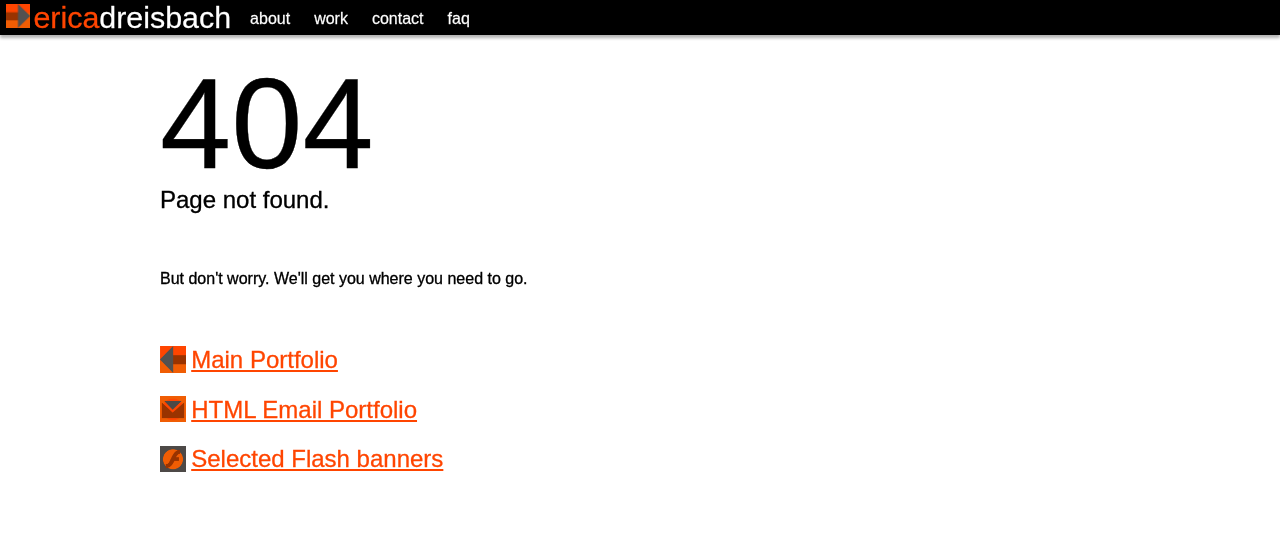
After one commit to ericadreisbachdeveloper/niek, a PHP site: page /404.php in a window 1280 px wide. The commit adds this page. Shown: the top 545 px of the page. Run offline with PHP 8.4, Linux system fonts and the light colour scheme; data that the repository does not hold is empty.

Commit message:
404 page files

```diff
--- /dev/null
+++ b/404.php
@@ -0,0 +1,24 @@
+<?php $bodytype = 'page'; $subtitle = '404 error'; include('header.php'); include('page-nav.php'); ?>
+
+<section>
+ <div class="table padded-cell">
+  <div class="table-cell">
+   <h1 class="xtralarge">404</h1>
+   <h2>Page not found.</h2>
+   <br />
+   <p>But don't worry. We'll get you where you need to go.</p>
+  </div>
+ </div>
+</section>
+
+<section>
+ <div class="table padded-cell">
+  <div class="table-cell middle">
+   <h2><a href="http://www.ericadreisbach.com"><img src="img/logo-50-backwards.png" alt="main portfolio" />Main Portfolio</a></h2>
+   <h2><a href="email-invitation.php"><img src="img/email-portfolio.png" alt="email portfolio" />HTML Email Portfolio</a></h2>
+   <h2><a href="flash.php"><img src="img/flash.png" alt="Flash portfolio" />Selected Flash banners</a></h2>
+  </div><!-- .table-cell.middle -->
+ </div><!-- .table -->
+</section>
+
+<?php include('footer.php'); ?>
--- a/css/styles.css
+++ b/css/styles.css
@@ -102,6 +102,11 @@ a:hover, input:hover, .workbox a img:hover, .email-nav:hover {
 	font-size: 1.44em;
 	line-height: 1;
 }
+
+.xtralarge {
+	font-size: 8em;
+}
+
 
 .large {
 	font-size: 5em;
@@ -745,8 +750,13 @@ body.faq {
 	font-size: 1.44em;
 }
 
-.flash h2 img {
+.flash h2 img,
+.page h2 img {
 	height: 1.1em;
 	margin-bottom: -.2em;
 	margin-right: .2em;
 }
+
+.page h2 {
+	margin-bottom: 1em;
+}
```
Also changed, not shown: img/email-portfolio.png (added), img/email-portfolio@2x.png (added), img/flash.png (added), img/flash@2x.png (added).
